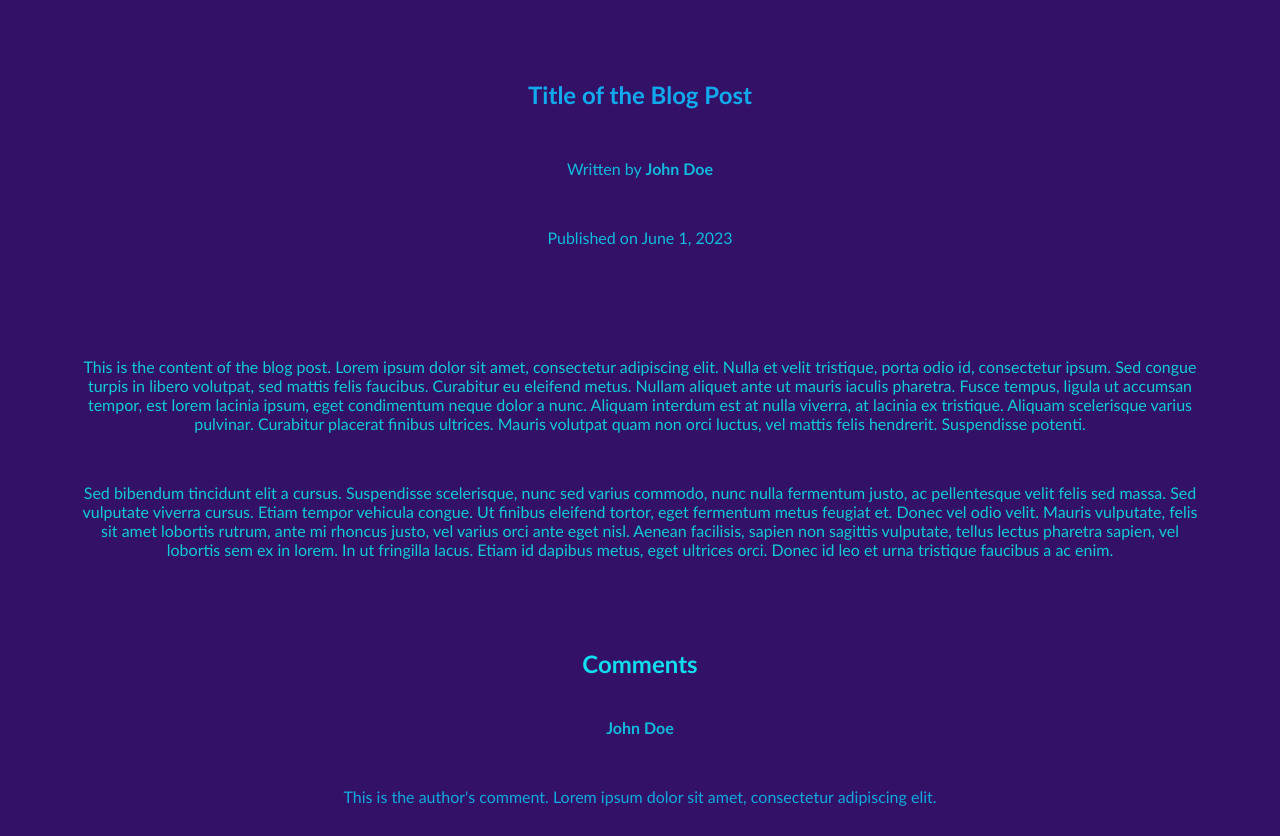
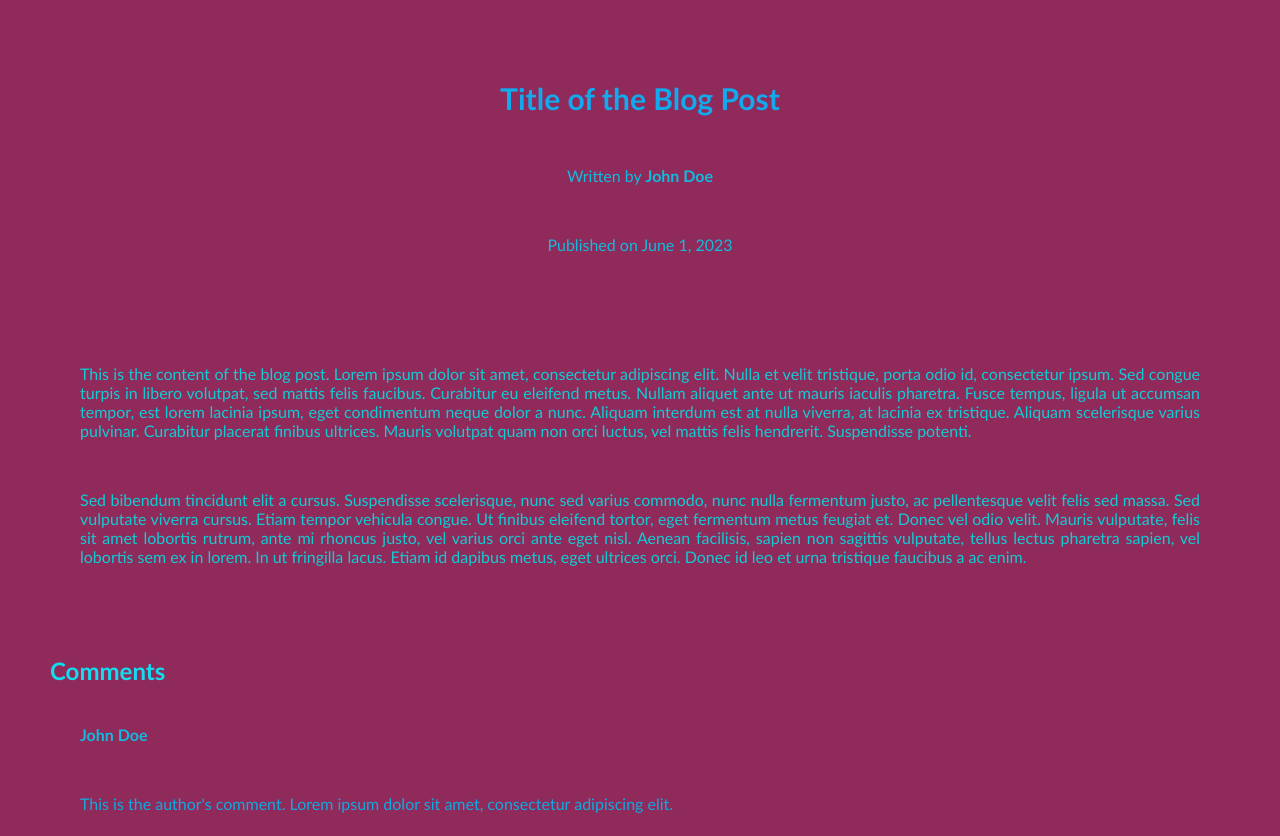
Before and after one commit to lgowda15/HTML5, a plain HTML site: page Static/BlogPost/index.html in a window 1280 px wide. Shown: the top 836 px of the page. Drawn offline with Linux system fonts and the light colour scheme.

Commit message:
blogpost final

```diff
--- a/Static/BlogPost/styles.css
+++ b/Static/BlogPost/styles.css
@@ -2,38 +2,43 @@
 body, h1, p {
   margin: 10px;
   padding: 20px;
-  text-align: center;
-  background-color: #331166;
+  font-size: 10;
+  background-color: #8f2a5b;
   font-family: 'Gill Sans', 'Gill Sans MT', Calibri, 'Trebuchet MS', sans-serif;
 }
 
 /* Page layout and spacing */
 header {
   padding: 20px;
+  text-align: center;
 }
 
 .author-info {
   margin-bottom: 20px;
   color: #11bbdd;
+  text-align: center;
 }
 
 .content-body {
   padding: 20px;
   color: #11ccd3;
+  text-align: justify;
 }
 
 .comments-section {
   padding: 20px;
   color: #11ddee;
+  text-align: left;
 }
 
 /* Typography */
 h1 {
-  font-size: 24px;
+  font-size: 30px;
   font-weight: bold;
   margin-bottom: 10px;
   color: #11aaed;
   font-style: italics;
+  text-align: center;
 }
 
 .author-name {
```
